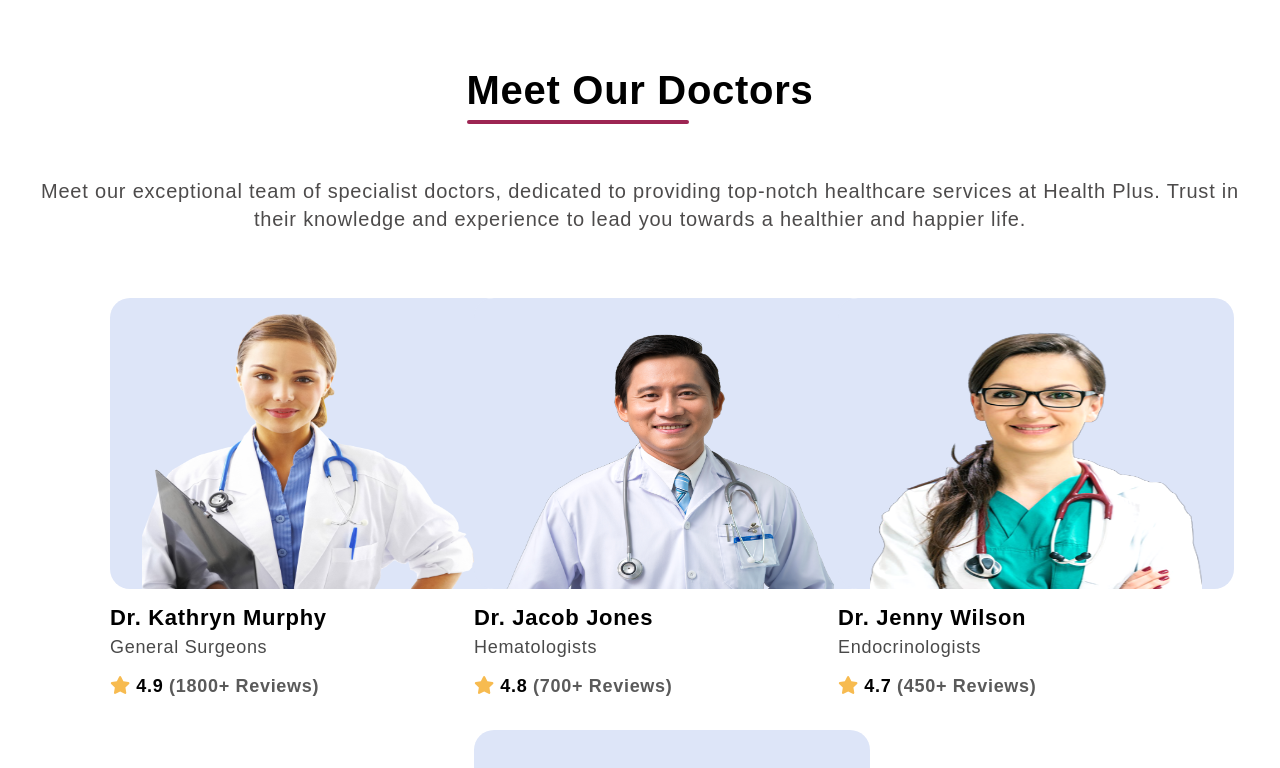
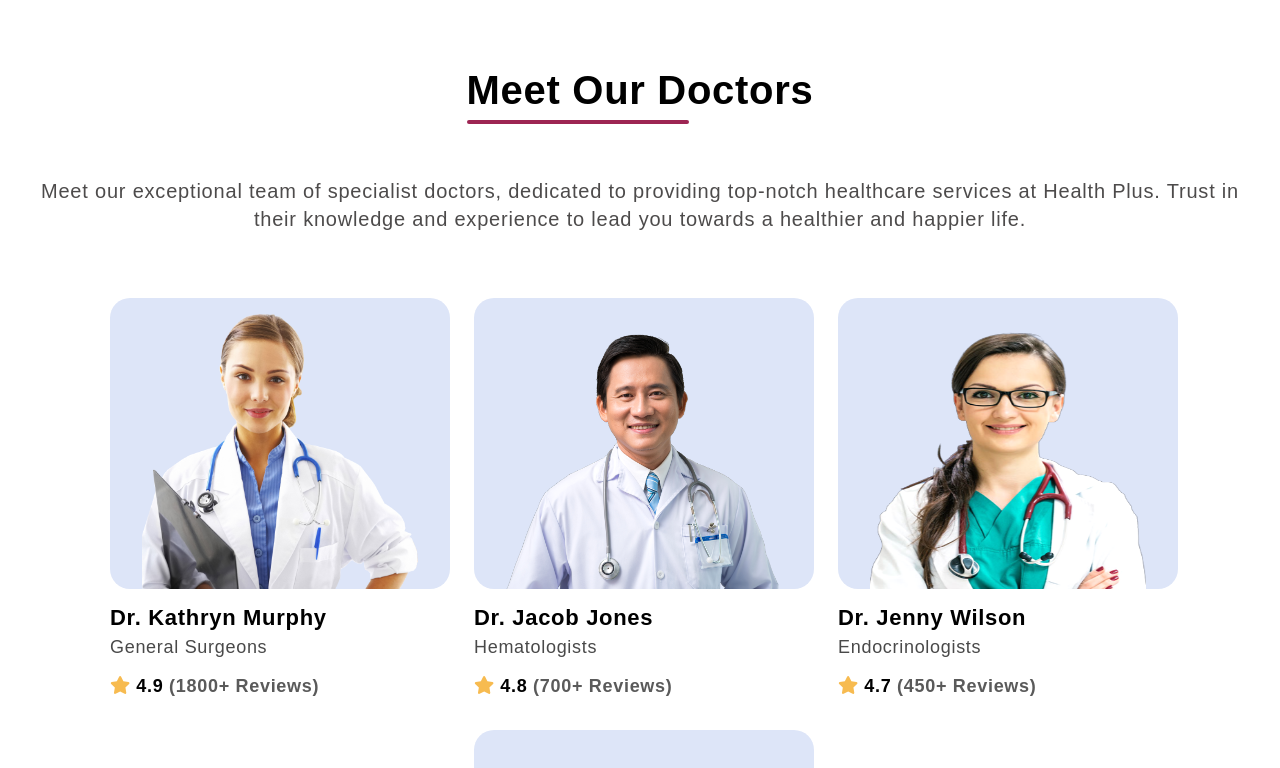
Before and after one commit to KoropeczEgor/Health, a React (Create React App) app: page / in a window 1280 px wide. Shown: the part 3374-4142 px from the top of the page. Built offline with nearby package versions, Linux system fonts and the light colour scheme.

Commit message:
fix: bag "card-img"

```diff
--- a/src/components/doctors/doctors-styled.css
+++ b/src/components/doctors/doctors-styled.css
@@ -52,7 +52,7 @@
   font-family: "Rubik", sans-serif;
 }
 .dt-card-img {
-  width: 100%;
+  width: 83%;
   height: 275px;
   padding: 16px 32px 0;
   background-position: center;
```
